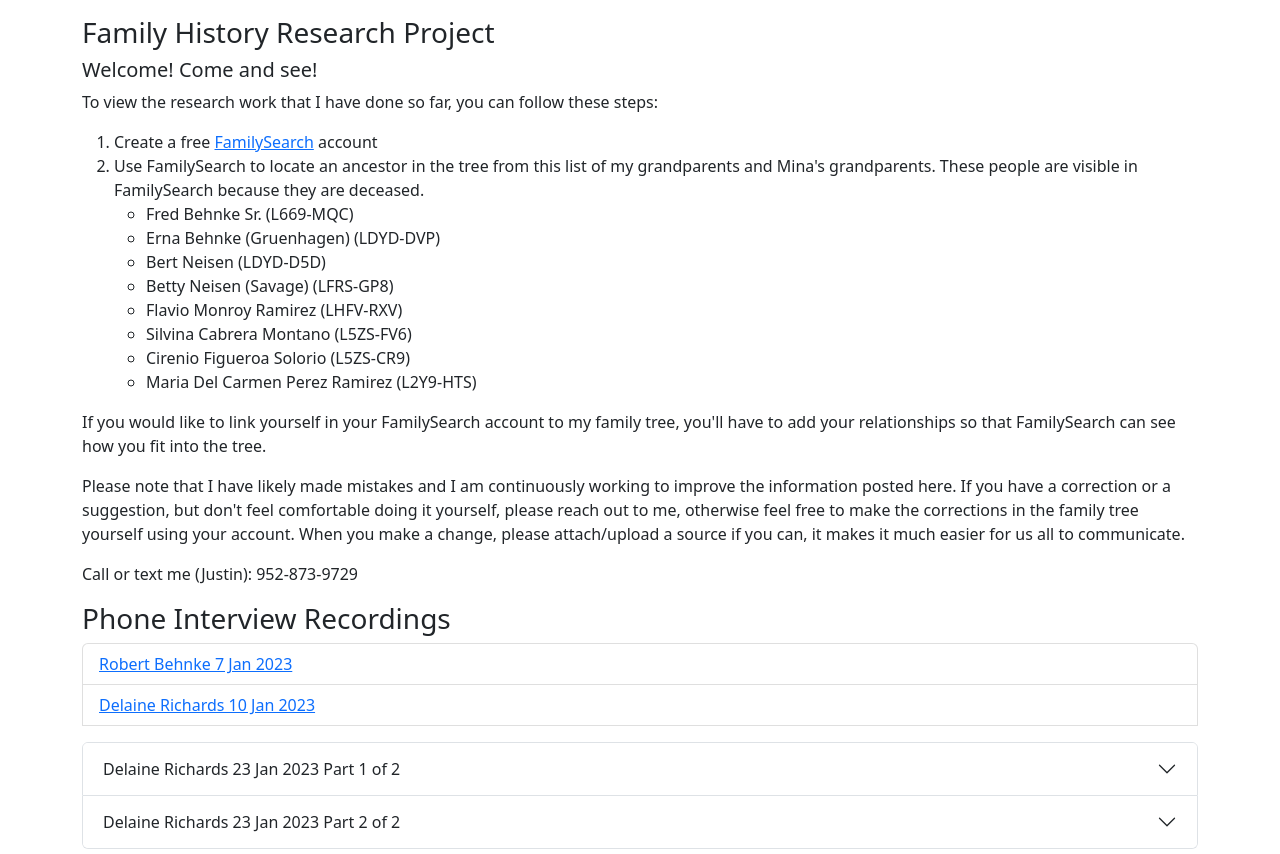
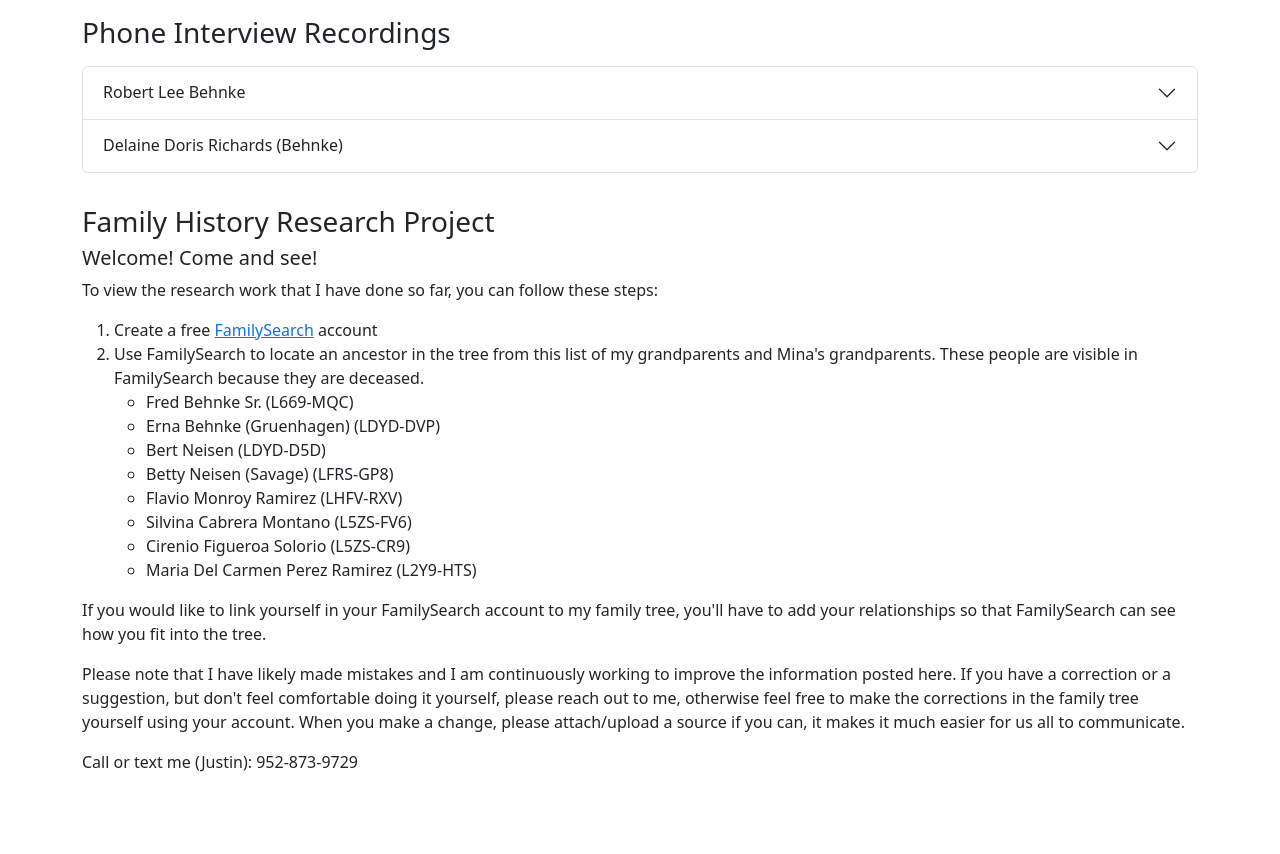
Before and after one commit to justinleebehnke/family-history, a React (Create React App) app: page / in a window 1280 px wide. Built offline with nearby package versions, Linux system fonts and the light colour scheme.

Commit message:
Update to new simpler format

```diff
--- a/src/App.css
+++ b/src/App.css
@@ -12,3 +12,11 @@
 .card:last-of-type {
   margin-bottom: 1em;
 }
+
+.App {
+  margin-bottom: 5em;
+}
+
+.accordion {
+  margin-bottom: 2em;
+}
--- a/src/App.tsx
+++ b/src/App.tsx
@@ -1,110 +1,99 @@
 import React, { ReactElement } from "react";
 import { Container } from "react-bootstrap";
 import "./App.css";
-import ListGroup from "react-bootstrap/ListGroup";
 import Accordion from "react-bootstrap/Accordion";
 
-const annotatedInterview = [
+const simpleInterviews = [
   {
-    date: "23 Jan 2023",
-    interviewee: "Delaine Richards",
-    part: "Part 1 of 2",
-    audioFile: "media/DelaineRichards-Jan232023-Part1.mp3",
-    chapters: [
+    interviewee: "Robert Lee Behnke",
+    interviews: [
       {
-        start: "00:00",
-        end: "04:00",
-        summary:
-          "Delaine and I discuss the current happenings of the family history project and a bit about the vision",
-      },
-      {
-        start: "04:00",
-        end: "10:20",
-        summary:
-          "Delaine shares what she remembers of her mom explaining what happened with Ernst Gruenhagen's hospitalization. As well as her own emotional feelings about it and the impact it had on other family members.",
-      },
-      {
-        start: "10:20",
-        end: "11:25",
-        summary: "Delaine and I discuss getting set up on FamilySearch",
-      },
-      {
-        start: "11:25",
-        end: "14:56",
-        summary:
-          "We discuss some things about whether I have certain documents or certain pictures",
-      },
-      {
-        start: "14:56",
-        end: "17:25",
-        summary:
-          "We discuss Ancestry and the types of records I can get and AncestryDNA. And the church in Benton Township.",
-      },
-      {
-        start: "17:25",
-        end: "22:28",
-        summary:
-          "I ask about Fred Mueller, Fritz' Maternal Grandpa. And I learn the information about the siblings of Augusta. Millie Laska Dad's mother's sister's daughter, which would make her Fritz's niece.",
-      },
-      {
-        start: "22:28",
-        end: "27:28",
-        summary:
-          "We talk more about potential documents that we can share with each other and the project.",
+        date: "7 Jan 2023",
+        description:
+          "Ernst's hospitalization, Dorothea's personality, the location of the Benton Church",
+        downloadableFiles: [
+          {
+            name: "Audio",
+            path: "public/media/BobBehnke-PhoneInterview-Jan7th2023.mp3",
+          },
+          {
+            name: "Transcription",
+            path: "media/BobBehnke-PhoneInterview-Jan7th2023.txt",
+          },
+        ],
       },
     ],
   },
   {
-    date: "23 Jan 2023",
-    interviewee: "Delaine Richards",
-    part: "Part 2 of 2",
-    audioFile: "media/DelaineRichards-Jan232023-Part2.mp3",
-    chapters: [
+    interviewee: "Delaine Doris Richards (Behnke)",
+    interviews: [
       {
-        start: "0:00",
-        end: "6:58",
-        summary:
-          "Further questions about Fred Mueller, where he lived in Belle Plaine and other documents and pictures that Delaine shared with me via text. Bernie Behnke, Aunt Martha, two older half brothers. Shipped by bought to Ida Miller the story.",
+        date: "10 Jan 2023",
+        description:
+          "Wrist injury, passing of Jim, Nelly nickname, High School Life, Alaska, Home Life",
+        downloadableFiles: [
+          {
+            name: "Part 1",
+            path: "media/DelaineRichards-Interview-10-Jan-2023-Part-1.mp3",
+          },
+          {
+            name: "Part 2",
+            path: "media/DelaineRichards-Interview-10-Jan-2023-Part-2.mp3",
+          },
+        ],
       },
       {
-        start: "6:58",
-        end: "8:51",
-        summary:
-          "Martha married Fred Hansen as well as James Parish. After the interview I found out from Dad that Martha took back Hansen as her married name after separating from James Parish. Death certificate for Fritz.",
-      },
-      {
-        start: "8:51",
-        end: "10:56",
-        summary:
-          "Frieda and Irma are Aunt Martha's Daughters. Bernie Behnke was Dad's 1st cousin from a half brother.",
-      },
-      {
-        start: "10:56",
-        end: "16:55",
-        summary:
-          "Bernice Lousie Johnson, this is when I found out about her. Bea did not stay with Fred Mueller. Martha and Dad went back to his house. It was a sensitive topic. Afraid that something like that would happen to other people. Winding down the interview. Esther Johnson, full cousin to your dad. 89 at the time she wrote this.",
+        date: "23 Jan 2023",
+        description:
+          "Ernst's hospitalization, project related discussions, Fred Mueller, Millie Laska, coordinating and reviewing documents, Bernie Behnke, Ida Miller, Fred Hansen, Aunt Martha, James Parrish, Frieda and Irma, Bernice Lousie Johnson, Bea Esther Johnson.",
+        downloadableFiles: [
+          { name: "Part 1", path: "media/DelaineRichards-Jan232023-Part1.mp3" },
+          { name: "Part 2", path: "media/DelaineRichards-Jan232023-Part2.mp3" },
+        ],
       },
     ],
-  },
-];
-
-const interviews = [
-  {
-    date: "7 Jan 2023",
-    interviewee: "Robert Behnke",
-    downloadable: "media/BobBehnke-PhoneInterview-Jan7th2023.txt",
-  },
-  {
-    date: "10 Jan 2023",
-    interviewee: "Delaine Richards",
-    downloadable: "media/DelaineDorisRichards-Interview10Jan2023.pdf",
   },
 ];
 
 function App(): ReactElement {
   return (
     <Container className="App">
+      <h3>Phone Interview Recordings</h3>
+      <Accordion>
+        {simpleInterviews.map((interview) => {
+          return (
+            <Accordion.Item
+              key={interview.interviewee}
+              eventKey={interview.interviewee}
+            >
+              <Accordion.Header>{interview.interviewee}</Accordion.Header>
+              <Accordion.Body>
+                <ol>
+                  {interview.interviews.map((session) => {
+                    return (
+                      <li key={session.date}>
+                        <p>Recorded on {session.date}</p>
+                        <p>Topics discussed: {session.description}</p>
+                        <p>Downloadable Media: </p>
+                        {session.downloadableFiles.map((file) => (
+                          <p key={file.name}>
+                            <a href={file.path} download>
+                              {file.name}
+                            </a>
+                          </p>
+                        ))}
+                      </li>
+                    );
+                  })}
+                </ol>
+              </Accordion.Body>
+            </Accordion.Item>
+          );
+        })}
+      </Accordion>
+
       <h3>Family History Research Project</h3>
+
       <h5>Welcome! Come and see!</h5>
       <p>
         To view the research work that I have done so far, you can follow these
@@ -147,55 +136,6 @@ function App(): ReactElement {
       </p>
 
       <p>Call or text me (Justin): 952-873-9729</p>
-
-      <h3>Phone Interview Recordings</h3>
-      <ListGroup>
-        {interviews.map((interview) => {
-          return (
-            <ListGroup.Item key={interview.interviewee + interview.date}>
-              <a href={interview.downloadable} download>
-                {interview.interviewee + " " + interview.date}
-              </a>
-            </ListGroup.Item>
-          );
-        })}
-        <Accordion>
-          {annotatedInterview.map((interview) => {
-            return (
-              <Accordion.Item
-                key={
-                  interview.interviewee +
-                  " " +
-                  interview.date +
-                  " " +
-                  interview.part
-                }
-                eventKey={interview.date + " " + interview.part}
-              >
-                <Accordion.Header>
-                  {interview.interviewee +
-                    " " +
-                    interview.date +
-                    " " +
-                    interview.part}
-                </Accordion.Header>
-                <Accordion.Body>
-                  <a href={interview.audioFile} download>
-                    Download Audio
-                  </a>
-                  {interview.chapters.map((chapter) => {
-                    return (
-                      <p key={chapter.start}>
-                        {chapter.start}-{chapter.end}: {chapter.summary}
-                      </p>
-                    );
-                  })}
-                </Accordion.Body>
-              </Accordion.Item>
-            );
-          })}
-        </Accordion>
-      </ListGroup>
     </Container>
   );
 }
```
Also changed, not shown: todo.txt.
